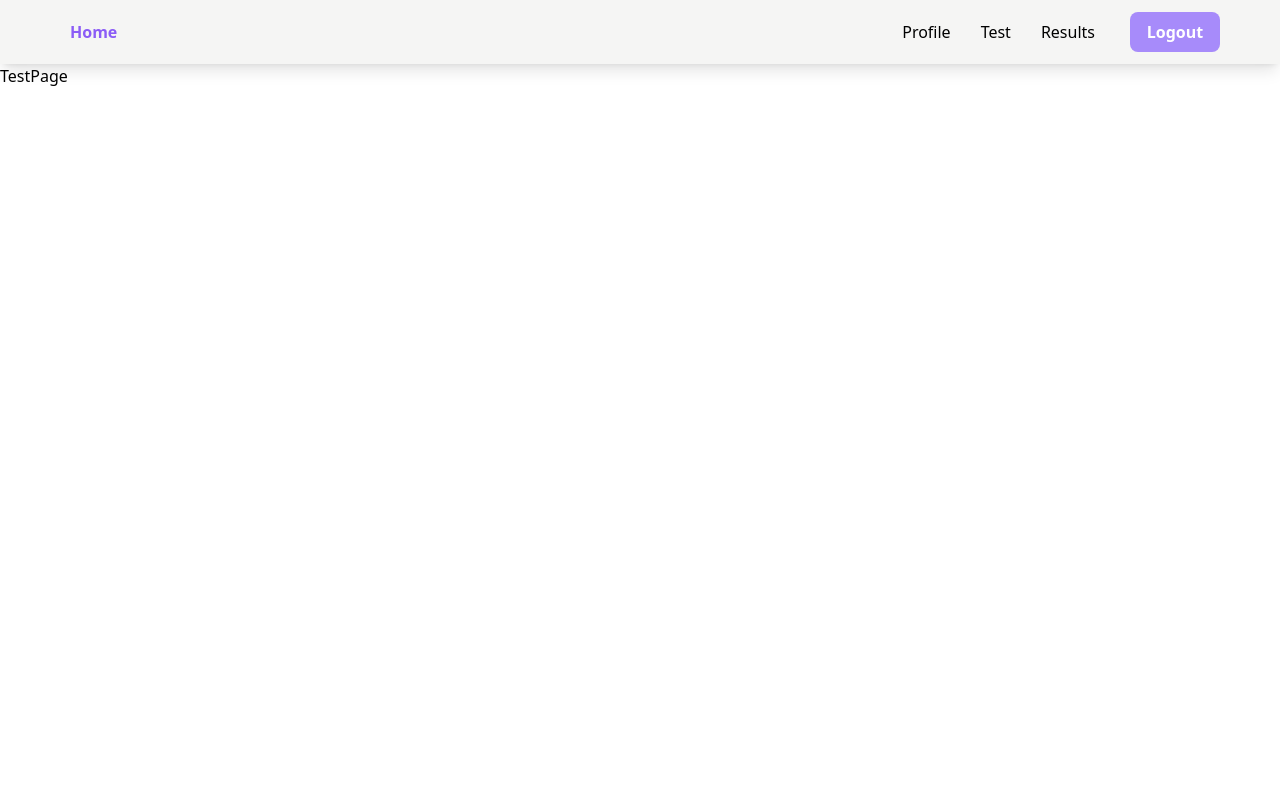
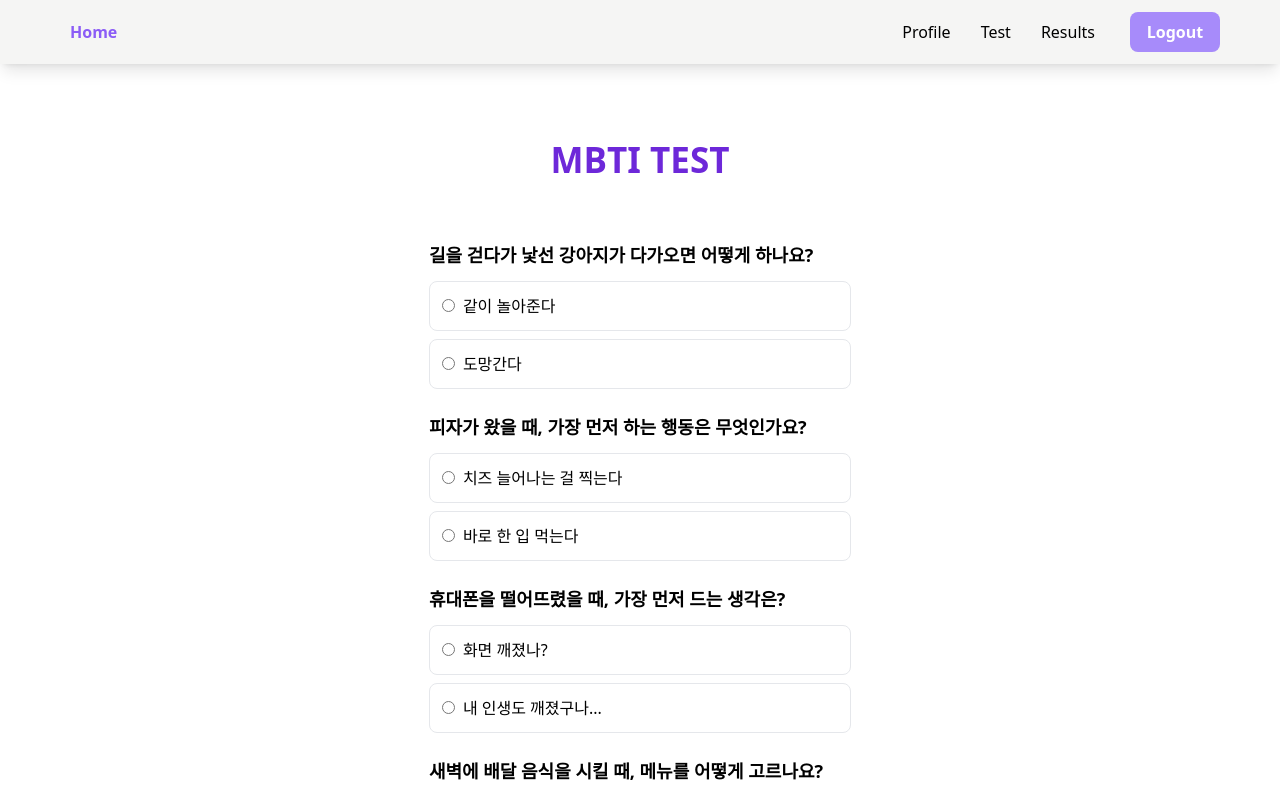
Before and after one commit to JinchaeKim/MBTI-Test_PJ, a React (Vite) app: page /test in a window 1280 px wide. Shown: the top 796 px of the page. Built offline with nearby package versions, Linux system fonts and the light colour scheme; sample sign-in values are in the browser's storage.

Commit message:
Feat : 테스트 및 결과 페이지 구현

```diff
--- /dev/null
+++ b/src/components/TestForm.jsx
@@ -0,0 +1,59 @@
+import { useState } from "react";
+import { questions } from "../data/questions";
+
+const TestForm = ({ onSubmit }) => {
+  const [answers, setAnswers] = useState(
+    Array(questions.length).fill({ type: "", answer: "" }) //answer는 사용자가 선택한 문항
+  );
+
+  // answers 바꾸기(사용자가 선택한 문항을 answers 배열에 추가)
+  const handleChange = (index, answer) => {
+    const newAnswers = [...answers];
+    newAnswers[index] = { type: questions[index].type, answer };
+    setAnswers(newAnswers);
+  };
+
+  // onSubmit => TestPage의 handleTestSubmit
+  const handleSubmit = (e) => {
+    e.preventDefault();
+    onSubmit(answers);
+  };
+
+  return (
+    <form onSubmit={handleSubmit} className="space-y-6 p-6 rounded-lg">
+      {questions.map((q, index) => (
+        <div key={q.id} className="mb-6">
+          <p className="font-semibold text-lg mb-3">{q.question}</p>
+          <div className="space-y-2">
+            {q.options.map((option, i) => (
+              <label
+                key={i}
+                className={`block p-3 border rounded-lg cursor-pointer transition-colors duration-300 ${
+                  answers[index]?.answer === option ? "bg-gray-100" : ""
+                } hover:bg-gray-100`}
+              >
+                <input
+                  type="radio"
+                  name={`question-${index}`}
+                  value={option}
+                  checked={answers[index]?.answer === option}
+                  onChange={() => handleChange(index, option)}
+                  className="mr-2 text-primary-color"
+                />
+                {option}
+              </label>
+            ))}
+          </div>
+        </div>
+      ))}
+      <button
+        type="submit"
+        className="px-[150px] py-[10px] m-5 bg-violet-400 text-white rounded-full hover:bg-opacity-0 hover:text-violet-500 focus:outline-2 focus:outline-offset-2 focus:outline-violet-400 font-semibold hover:bg-primary-dark transition duration-300 "
+      >
+        제출하기
+      </button>
+    </form>
+  );
+};
+
+export default TestForm;
--- a/src/pages/TestPage.jsx
+++ b/src/pages/TestPage.jsx
@@ -1,7 +1,52 @@
-import React from "react";
+import { useState } from "react";
+import TestForm from "../components/TestForm";
+import { calculateMBTI, mbtiDescriptions } from "../utils/mbtiCalculator";
+// import { createTestResult } from "../api/testResults";
+import { useNavigate } from "react-router-dom";
 
-const TestPage = () => {
-  return <div>TestPage</div>;
+const TestPage = ({ user }) => {
+  const navigate = useNavigate();
+  const [result, setResult] = useState(null);
+
+  const handleTestSubmit = async (answers) => {
+    const mbtiResult = calculateMBTI(answers); //MBTI 유형
+    setResult(mbtiResult);
+    /* Test 결과는 mbtiResult 라는 변수에 저장이 됩니다. 이 데이터를 어떻게 API 를 이용해 처리 할 지 고민해주세요. */
+  };
+
+  const handleNavigateToResults = () => {
+    navigate("/results");
+  };
+  return (
+    <div className="w-full flex flex-col items-center justify-center">
+      <div className="rounded-lg">
+        {!result ? (
+          <>
+            <div className="flex flex-col items-center mt-[70px] mb-[30px] text-[35px] text-violet-700 font-bold">
+              MBTI TEST
+            </div>
+            <TestForm onSubmit={handleTestSubmit} />
+          </>
+        ) : (
+          <div className="flex flex-col items-center p-[40px] mt-[60px] w-[750px] bg-stone-100">
+            <h1 className="text-3xl font-bold text-primary-color my-6">
+              테스트 결과:<span className="text-violet-700"> {result}</span>
+            </h1>
+            <p className="text-lg text-gray-700 mb-6">
+              {mbtiDescriptions[result] ||
+                "해당 성격 유형에 대한 설명이 없습니다."}
+            </p>
+            <button
+              onClick={handleNavigateToResults}
+              className="flex flex-col items-center px-[130px] py-[10px] m-5 bg-violet-400 text-white rounded-full hover:bg-opacity-0 hover:text-violet-500 focus:outline-2 focus:outline-offset-2 focus:outline-violet-400 font-semibold hover:bg-primary-dark transition duration-300"
+            >
+              결과 페이지로 이동하기
+            </button>
+          </div>
+        )}
+      </div>
+    </div>
+  );
 };
 
 export default TestPage;
```
